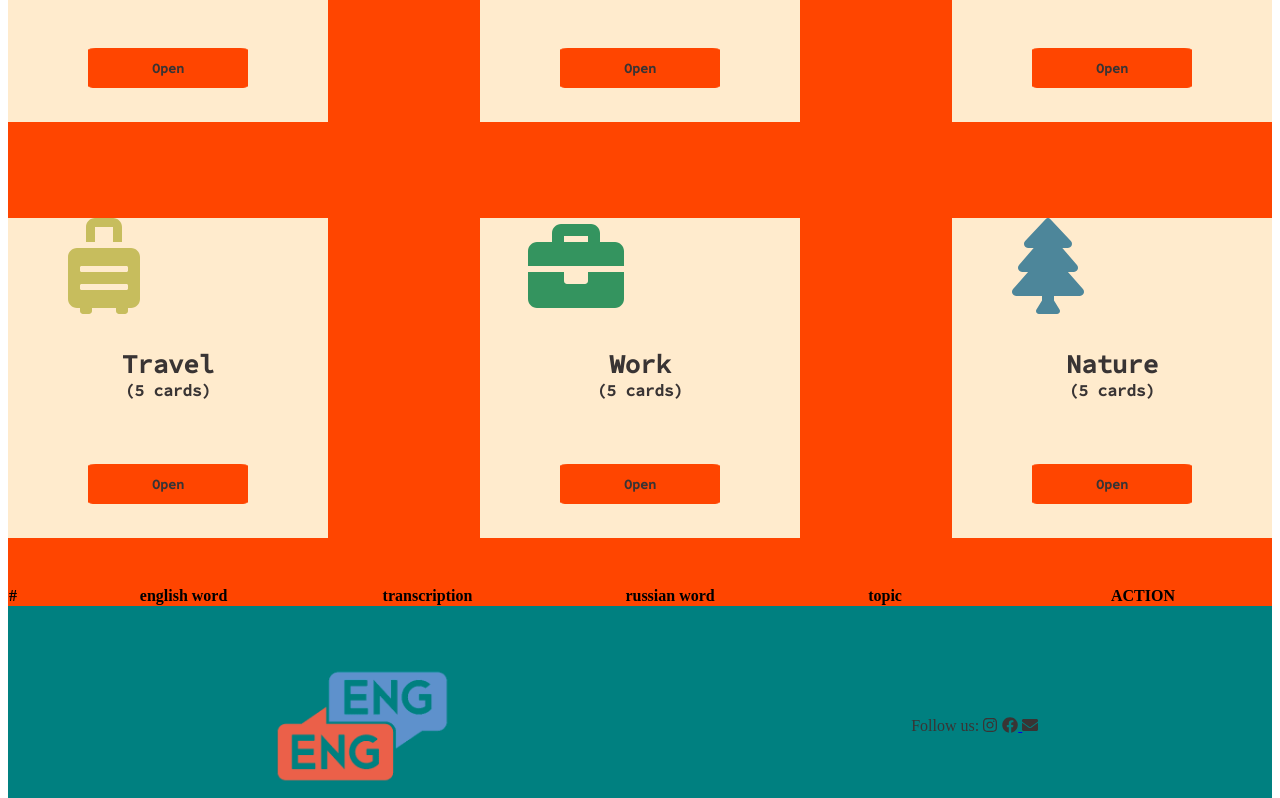
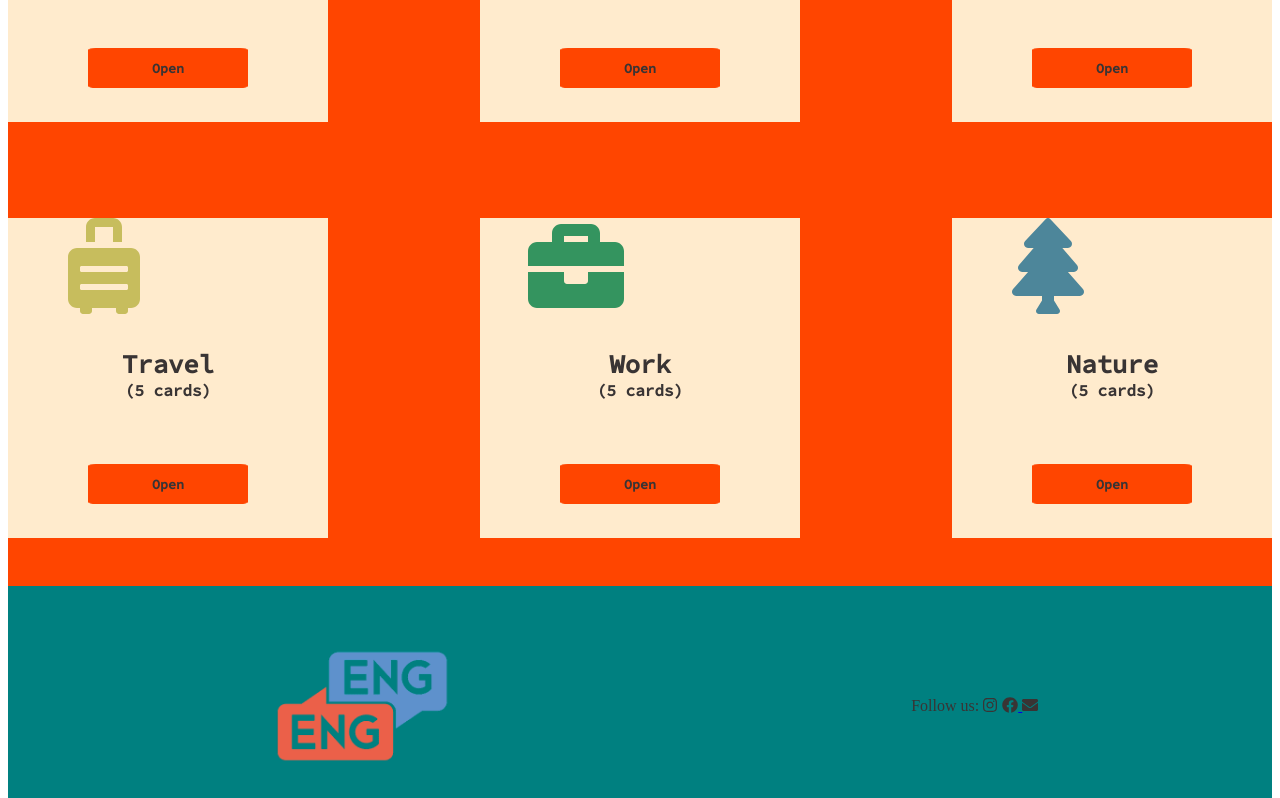
Before and after one commit to skorokhodtatiana/learnEnglish-React-project, a React (Create React App) app in the folder learn-english/: page / in a window 1280 px wide. Shown: the part 354-1152 px from the top of the page. Built offline with nearby package versions, Linux system fonts and the light colour scheme.

Commit message:
finished style table

```diff
--- a/learn-english/src/App.js
+++ b/learn-english/src/App.js
@@ -4,10 +4,9 @@ import logo from "./assets/images/logo.png";
 import "font-awesome/css/font-awesome.min.css";
 import TopicCard from "./components/topicCard/TopicCard";
 import React, { useState } from "react";
-import dataCards from "./assets/DataCards.js";
+// import dataCards from "./assets/DataCards.js";
 import Footer from "./components/footer/Footer";
 import Table from "./components/table/Table";
-import HeadTable from "./components/table/HeadTable";
 import { FontAwesomeIcon } from "@fortawesome/react-fontawesome";
 import {
   faHamburger,
@@ -152,18 +151,7 @@ function App() {
             onClickTopic={() => handleClick()}
           ></TopicCard>
         )}
-        <HeadTable></HeadTable>
-        {isButtonClick &&
-          dataCards.map((card) => (
-            <Table
-              key={card.id}
-              id={card.id}
-              englishWord={card.englishWord}
-              transcription={card.transcription}
-              russianWord={card.russianWord}
-              topic={card.topic}
-            ></Table>
-          ))}
+        {isButtonClick && <Table></Table>}
       </div>
       <Footer onClickButtonTable={() => showTable()}></Footer>
     </div>
--- /dev/null
+++ b/learn-english/src/components/table/BodyTable.jsx
@@ -0,0 +1,94 @@
+import { FontAwesomeIcon } from "@fortawesome/react-fontawesome";
+import { faPencilAlt, faTrash } from "@fortawesome/free-solid-svg-icons";
+import dataCards from "../../assets/DataCards.js";
+import { useState } from "react";
+
+const BodyTable = (props) => {
+  const { id, englishWord, transcription, russianWord, topic } = props;
+
+  const [selectEdit, setselectEdit] = useState(false);
+  const handleClickEdit = () => {
+    setselectEdit(!false);
+  };
+
+  const [changeInputEngWord, setchangeInputEngWord] = useState(props);
+  const handleChange = (e) => {
+    setchangeInputEngWord(e.target.value);
+    const newWord = { id: { id }, englishWord: { changeInputEngWord } };
+    const newArr = dataCards.push(newWord);
+    console.log(newArr);
+    console.log(changeInputEngWord);
+  };
+
+  const cancelChanges = () => {
+    setselectEdit(false);
+  };
+
+  return (
+    // <table className="table">
+    //   <tbody className="tbody">
+    selectEdit ? (
+      <tr>
+        <td>{id}</td>
+        <td>
+          <form action="#">
+            <input
+              type="text"
+              name="value"
+              placeholder={englishWord}
+              // value={englishWord}
+              onBlur={(e) => handleChange(e)}
+            ></input>
+          </form>
+        </td>
+        <td>
+          <form action="#">
+            <input
+              type="text"
+              name="value"
+              placeholder={transcription}
+              // value={transcription}
+              onBlur={(e) => handleChange(e)}
+            ></input>
+          </form>
+        </td>
+        <td>
+          <form action="#">
+            <input
+              type="text"
+              name="value"
+              placeholder={russianWord}
+              // value={russianWord}
+              onBlur={(e) => handleChange(e)}
+            ></input>
+          </form>
+        </td>
+        <td>
+          <button>Save</button>
+          {/* <button onClick={() => saveChanges()}>Save</button> */}
+          <button onClick={() => cancelChanges()}>Cancel change</button>
+        </td>
+      </tr>
+    ) : (
+      <tr>
+        <td>{id}</td>
+        <td>{englishWord}</td>
+        <td>{transcription}</td>
+        <td>{russianWord}</td>
+        <td>{topic}</td>
+        <td>
+          <button onClick={handleClickEdit} className="button">
+            <FontAwesomeIcon icon={faPencilAlt}></FontAwesomeIcon>
+          </button>
+          <button className="button">
+            <FontAwesomeIcon icon={faTrash}></FontAwesomeIcon>
+          </button>
+        </td>
+      </tr>
+    )
+    //   </tbody>
+    // </table>
+  );
+};
+
+export default BodyTable;
--- a/learn-english/src/components/table/HeadTable.jsx
+++ b/learn-english/src/components/table/HeadTable.jsx
@@ -4,10 +4,10 @@ const HeadTable = () => {
     <thead className="thead">
       <tr>
         <th>#</th>
-        <th>english word</th>
-        <th>transcription</th>
-        <th>russian word</th>
-        <th>topic</th>
+        <th>ENGLISH WORD</th>
+        <th>TRANSCRIPTION</th>
+        <th>RUSSIAN WORD</th>
+        <th>TOPIC</th>
         <th>ACTION</th>
       </tr>
     </thead>
--- a/learn-english/src/components/table/Table.jsx
+++ b/learn-english/src/components/table/Table.jsx
@@ -1,96 +1,24 @@
-import { FontAwesomeIcon } from "@fortawesome/react-fontawesome";
-import { faPencilAlt, faTrash } from "@fortawesome/free-solid-svg-icons";
+import BodyTable from "./BodyTable";
+import dataCards from "../../assets/DataCards";
+import HeadTable from "./HeadTable";
 import "./_table.scss";
-import dataCards from "../../assets/DataCards.js";
-import { useState } from "react";
-// import HeadTable from "./HeadTable";
-
-const Table = (props) => {
-  const { id, englishWord, transcription, russianWord, topic } = props;
-
-  const [selectEdit, setselectEdit] = useState(false);
-  const handleClickEdit = () => {
-    setselectEdit(!false);
-  };
-
-  const [changeInputEngWord, setchangeInputEngWord] = useState(props);
-  const handleChange = (e) => {
-    setchangeInputEngWord(e.target.value);
-    const newWord = { id: { id }, englishWord: { changeInputEngWord } };
-    const newArr = dataCards.push(newWord);
-    console.log(newArr);
-    console.log(changeInputEngWord);
-  };
-
-  const cancelChanges = () => {
-    setselectEdit(false);
-  };
-
+const Tabel = () => {
   return (
     <table className="table">
+      <HeadTable></HeadTable>
       <tbody className="tbody">
-        {selectEdit ? (
-          <tr>
-            <td>{id}</td>
-            <td>
-              <form action="#">
-                <input
-                  type="text"
-                  name="value"
-                  placeholder={englishWord}
-                  // value={englishWord}
-                  onBlur={(e) => handleChange(e)}
-                ></input>
-              </form>
-            </td>
-            <td>
-              <form action="#">
-                <input
-                  type="text"
-                  name="value"
-                  placeholder={transcription}
-                  // value={transcription}
-                  onBlur={(e) => handleChange(e)}
-                ></input>
-              </form>
-            </td>
-            <td>
-              <form action="#">
-                <input
-                  type="text"
-                  name="value"
-                  placeholder={russianWord}
-                  // value={russianWord}
-                  onBlur={(e) => handleChange(e)}
-                ></input>
-              </form>
-            </td>
-            <td>
-              <button>Save</button>
-              {/* <button onClick={() => saveChanges()}>Save</button> */}
-              <button onClick={() => cancelChanges()}>Cancel change</button>
-            </td>
-          </tr>
-        ) : (
-          <tr>
-            <td>{id}</td>
-            <td>{englishWord}</td>
-            <td>{transcription}</td>
-            <td>{russianWord}</td>
-            <td>{topic}</td>
-            <td>
-              <button onClick={handleClickEdit} className="button">
-                <FontAwesomeIcon icon={faPencilAlt}></FontAwesomeIcon>
-              </button>
-              <button className="button">
-                <FontAwesomeIcon icon={faTrash}></FontAwesomeIcon>
-              </button>
-            </td>
-          </tr>
-        )}
+        {dataCards.map((card) => (
+          <BodyTable
+            key={card.id}
+            id={card.id}
+            englishWord={card.englishWord}
+            transcription={card.transcription}
+            russianWord={card.russianWord}
+            topic={card.topic}
+          ></BodyTable>
+        ))}
       </tbody>
     </table>
   );
 };
-
-export default Table;
+export default Tabel;
--- a/learn-english/src/components/table/_table.scss
+++ b/learn-english/src/components/table/_table.scss
@@ -4,16 +4,12 @@
   border: 1px solid black;
 
   .tbody {
-    // width: 100vw;
-    display: flex;
-    // align-items: center;
-    // justify-content: space-between;
-
     tr {
       width: 100%;
       display: flex;
       align-items: center;
       justify-content: space-between;
+      border-top: 1px solid black;
 
       td:not(:first-child) {
         width: 10rem;
```
